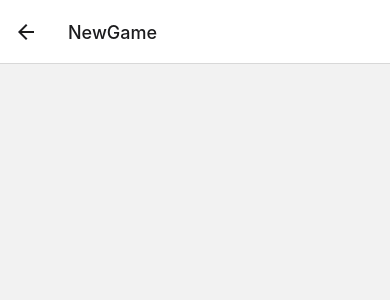
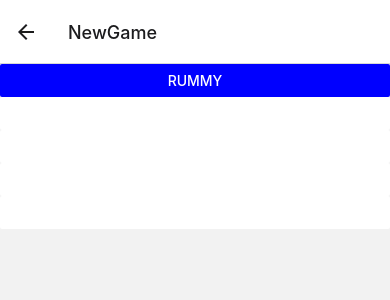
Before and after one commit to nazhot/Score_Counter, a React Native app: screen /NewGame in a window 390 px wide. Shown: the top 300 px of the page. Built offline with nearby package versions, Linux system fonts and the light colour scheme.

Commit message:
Adding to NewGame Screen
Starting to add some code to get a basic view going, that will show you
which game is currently selected.

```diff
--- a/components/NewGameScreen.js
+++ b/components/NewGameScreen.js
@@ -1,12 +1,39 @@
-import { View, Text, TextInput } from "react-native";
+import { View, Text, TextInput, ScrollView, Button } from "react-native";
 import InputWithLabel from "./InputWithLabel";
 import { useGlobalData, useGlobalDataDispatch } from "../data/globalData";
+import gameSettings from "../data/games";
+import { useState } from "react";
+
+
+function createGameSettingsComponents(game, setGame){
+    const gameButtons = [];
+    for ( const gameName in gameSettings) {
+        gameButtons.push(
+            <Button
+                onPress={() => setGame(gameName)}
+                title={gameName}
+                color={game === gameName ? "blue" : "white"}
+            />
+        );
+    }
+
+    return gameButtons;
+}
 
 
 const NewGameScreen = ( { navigation, routes } ) => {
+
+    const [game, setGame] = useState(Object.keys(gameSettings)[0]);
+    const currentGameSettings = gameSettings[game];
+
     return(
         <View>
+            <ScrollView>
+                {createGameSettingsComponents(game, setGame)}
+            </ScrollView>
+            <View>
 
+            </View>
         </View>
     );
 }
```
